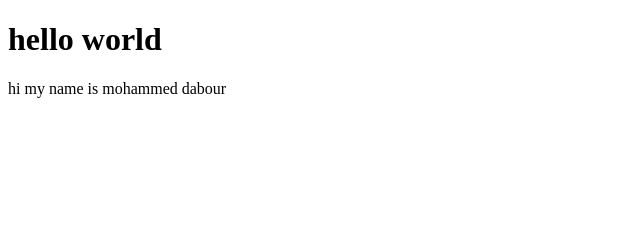
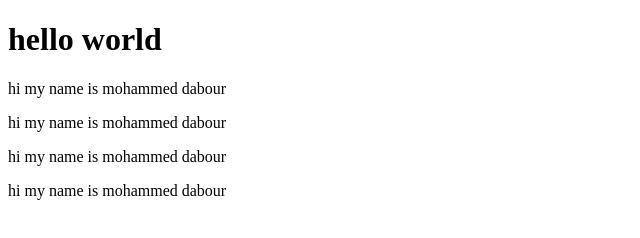
Before and after one commit to mrDabbour/projectX, a plain HTML site: page index.html in a window 1280 px wide. Shown: the whole page, without its empty margins (0-640 px from the left). Drawn offline with Linux system fonts and the light colour scheme.

Commit message:
thes are more p in the index.html

```diff
--- a/index.html
+++ b/index.html
@@ -9,6 +9,9 @@
 <body>
     <h1>hello world</h1>
     <p>hi my name is mohammed dabour</p>
+    <p>hi my name is mohammed dabour</p>
+    <p>hi my name is mohammed dabour</p>
+    <p>hi my name is mohammed dabour</p>
 
 
     </body>
```
